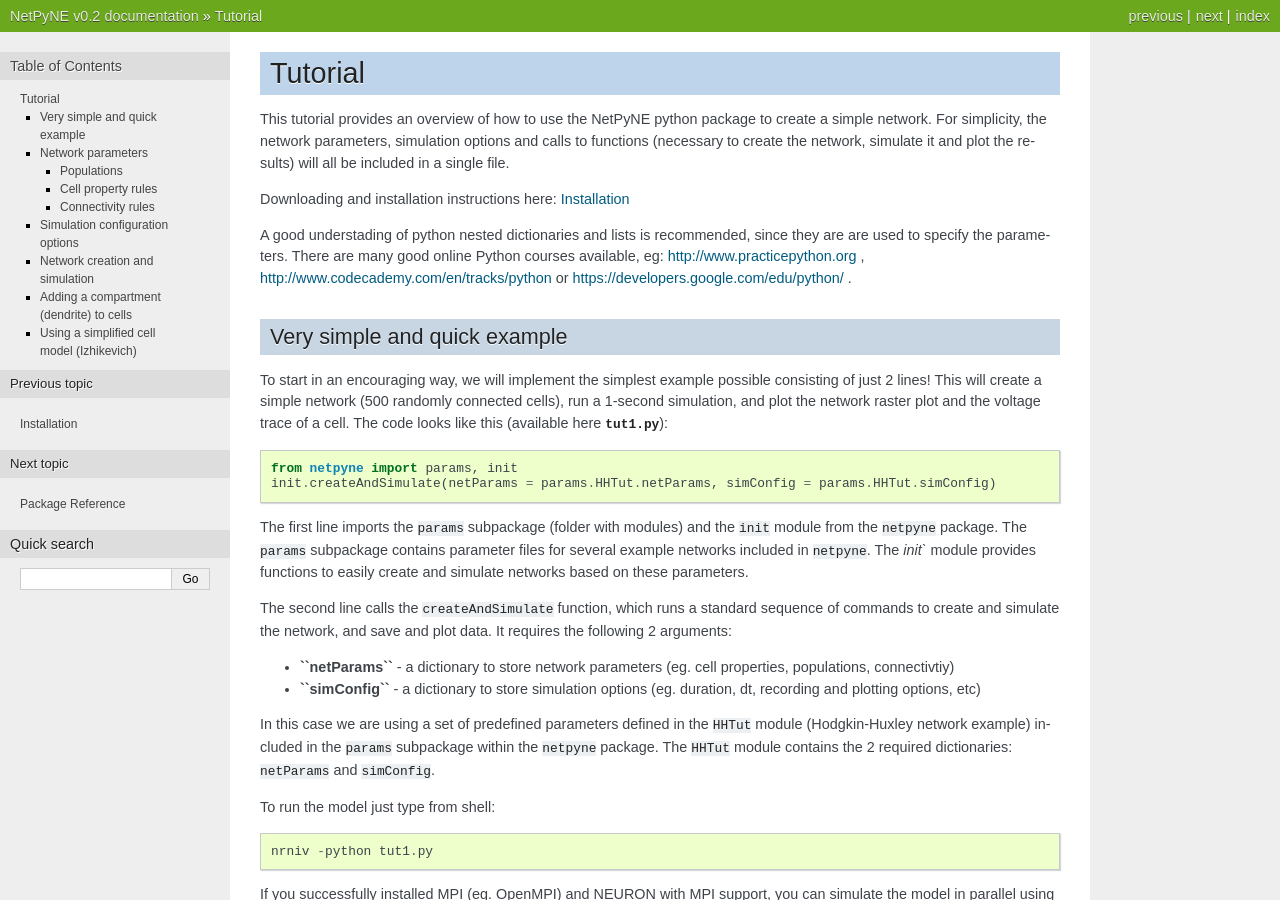
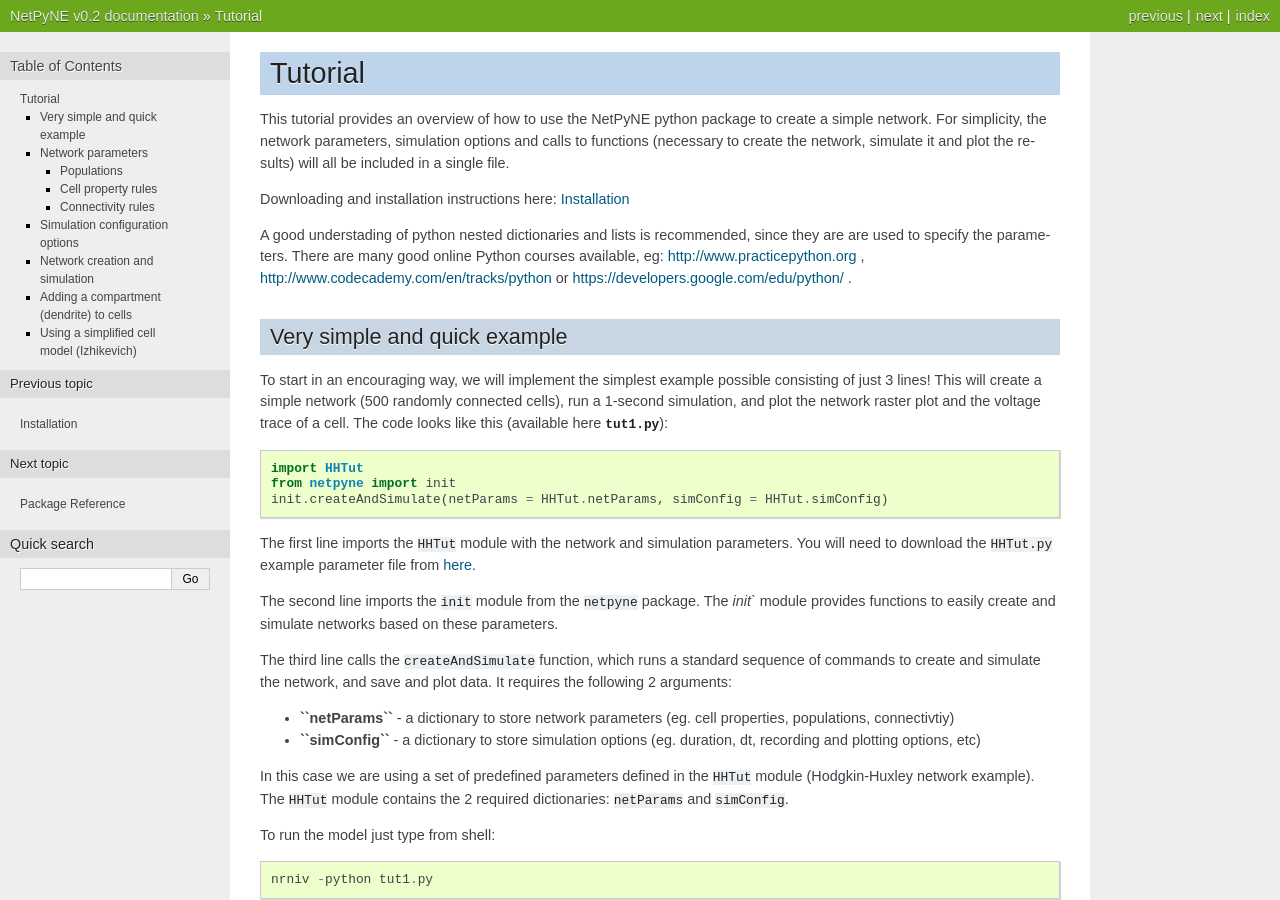
Before and after one commit to suny-downstate-medical-center/netpyne, a Sphinx documentation site: the page built from doc/source/tutorial.rst, in a window 1280 px wide and 900 px high. Built offline with Sphinx 7.4.7, drawn with Linux system fonts in a browser that asks for light colours.

Commit message:
updated tutorial to point to new HHTut.py location in examples

```diff
--- a/doc/source/code/tut1.py
+++ b/doc/source/code/tut1.py
@@ -1,4 +1,5 @@
-from netpyne import params, init
-init.createAndSimulate(netParams = params.HHTut.netParams, simConfig = params.HHTut.simConfig)
+import HHTut
+from netpyne import init
+init.createAndSimulate(netParams = HHTut.netParams, simConfig = HHTut.simConfig)
 
 # import pylab; pylab.show()  # this line is only necessary in certain systems where figures appear empty
--- a/doc/source/code/tut_import.py
+++ b/doc/source/code/tut_import.py
@@ -1,4 +1,4 @@
-from netpyne import init, params
+from netpyne import init, utils
 
 # Network parameters
 netParams = {}  # dictionary to store sets of network parameters
--- a/doc/source/tutorial.rst
+++ b/doc/source/tutorial.rst
@@ -13,20 +13,23 @@ A good understading of python nested dictionaries and lists is recommended, sinc
 
 Very simple and quick example
 -------------------------------
-To start in an encouraging way, we will implement the simplest example possible consisting of just 2 lines! This will create a simple network (500 randomly connected cells), run a 1-second simulation, and plot the network raster plot and the voltage trace of a cell. The code looks like this (available here :download:`tut1.py <code/tut1.py>`)::
+To start in an encouraging way, we will implement the simplest example possible consisting of just 3 lines! This will create a simple network (500 randomly connected cells), run a 1-second simulation, and plot the network raster plot and the voltage trace of a cell. The code looks like this (available here :download:`tut1.py <code/tut1.py>`)::
 
-	from netpyne import params, init
-	init.createAndSimulate(netParams = params.HHTut.netParams, simConfig = params.HHTut.simConfig)
+	import HHTut
+	from netpyne import init
+	init.createAndSimulate(netParams = HHTut.netParams, simConfig = HHTut.simConfig)
 
-The first line imports the ``params`` subpackage (folder with modules) and the ``init`` module from the ``netpyne`` package. The ``params`` subpackage contains parameter files for several example networks included in ``netpyne``. The `init`` module provides functions to easily create and simulate networks based on these parameters.
+The first line imports the ``HHTut`` module with the network and simulation parameters. You will need to download the ``HHTut.py`` example parameter file  from `here <https://github.com/Neurosim-lab/netpyne/blob/master/examples/HHTut.py>`_.
 
-The second line calls the ``createAndSimulate`` function, which runs a standard sequence of commands to create and simulate the network, and save and plot data. It requires the following 2 arguments:
+The second line imports the ``init`` module from the ``netpyne`` package. The `init`` module provides functions to easily create and simulate networks based on these parameters.
+
+The third line calls the ``createAndSimulate`` function, which runs a standard sequence of commands to create and simulate the network, and save and plot data. It requires the following 2 arguments:
 
 * **``netParams``** - a dictionary to store network parameters (eg. cell properties, populations, connectivtiy)
 
 * **``simConfig``** - a dictionary to store simulation options (eg. duration, dt, recording and plotting options, etc)
 
-In this case we are using a set of predefined parameters defined in the ``HHTut`` module (Hodgkin-Huxley network example) included in the ``params`` subpackage within the ``netpyne`` package. The ``HHTut`` module contains the 2 required dictionaries: ``netParams`` and ``simConfig``.
+In this case we are using a set of predefined parameters defined in the ``HHTut`` module (Hodgkin-Huxley network example). The ``HHTut`` module contains the 2 required dictionaries: ``netParams`` and ``simConfig``.
 
 To run the model just type from shell::
 
```
Also changed, not shown: sdnotes.org (+8 -1 lines).
